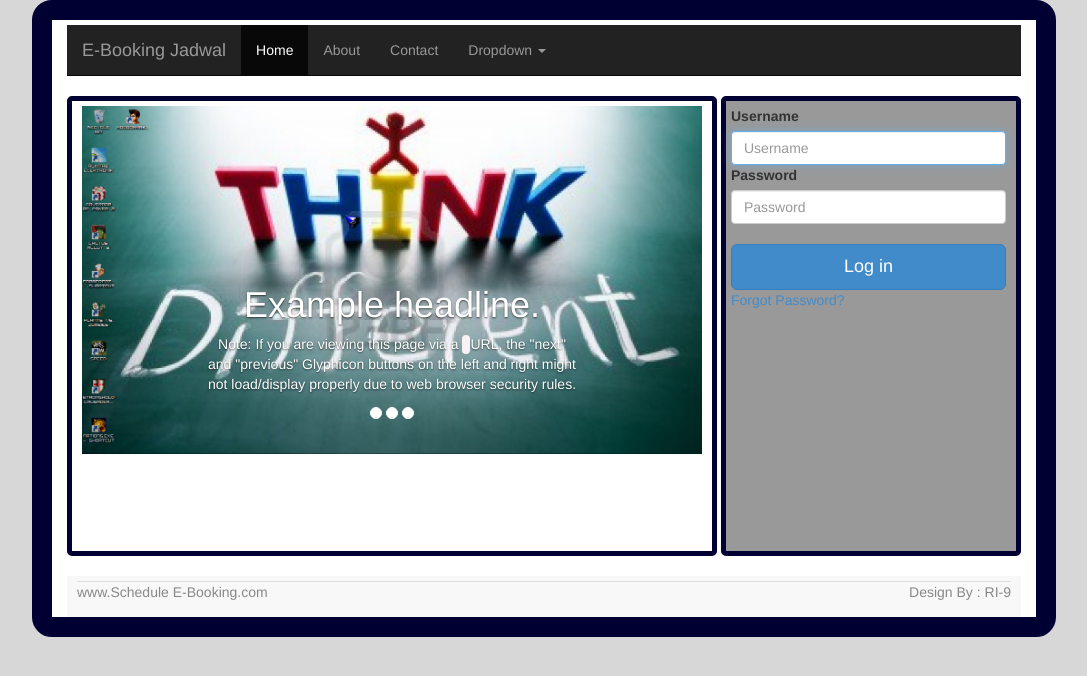
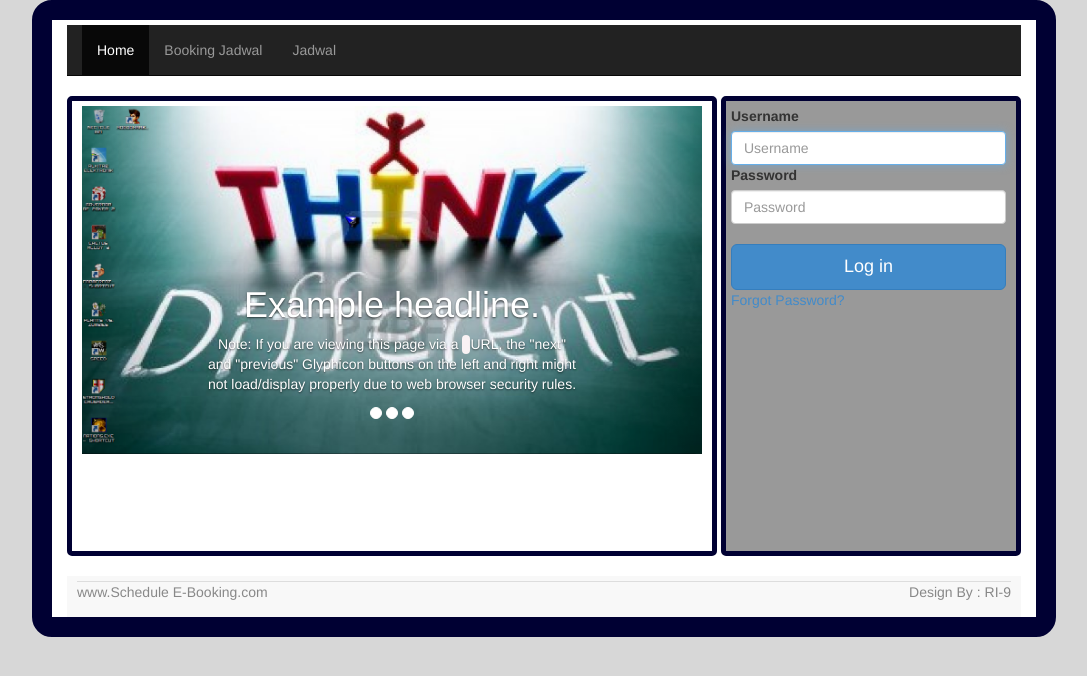
Before and after one commit to Mikroskil/RI-9, a PHP site: page /index.php in a window 1280 px wide; the page is wider, and only the part inside the window is pictured. Shown: the top 676 px of that part, without its empty margins (96-1183 px from the left). Run offline with PHP 8.4, Linux system fonts and the light colour scheme; some libraries are stand-ins or nearby versions; some web fonts are replaced.

Commit message:
Perubahan menu

```diff
--- a/fungsi.php
+++ b/fungsi.php
@@ -10,6 +10,8 @@
     mysql_select_db($db,$conn);
 	return $conn;
   }
+
+
 
 function kepala()
 {
@@ -24,6 +26,7 @@ echo'
 	<link rel="stylesheet" href="css/bootstrap.css">
 	<link rel="stylesheet" href="navbar-fixed-top.css">
 	<link rel="stylesheet" href="css/signin.css">
+	<link rel="stylesheet" href="carousel.css">
 	<script src="js/jquery.js"></script>
 	<script src="js/jquery.ui.core.js"></script>
 	<script src="js/jquery.ui.widget.js"></script>
@@ -42,38 +45,24 @@ echo'
 	<div id="container">';
 
 }
+function judul ()
+{
+	echo'
+	<div id="judul"><h1><br /><br /><a href=" ">E-Booking Mata Kuliah Pengganti</a></h1></div>
+	';
+}
 
 function navigasi()
 {
 	echo'
 	    <div class="navbar navbar-inverse navbar-static-top" role="navigation">
           <div class="container">
-            <div class="navbar-header">
-              <button type="button" class="navbar-toggle" data-toggle="collapse" data-target=".navbar-collapse">
-                <span class="sr-only">Toggle navigation</span>
-                <span class="icon-bar"></span>
-                <span class="icon-bar"></span>
-                <span class="icon-bar"></span>
-              </button>
-              <a class="navbar-brand" href="#">E-Booking Jadwal</a>
-            </div>
+
             <div class="navbar-collapse collapse">
               <ul class="nav navbar-nav">
                 <li class="active"><a href="#">Home</a></li>
-                <li><a href="#about">About</a></li>
-                <li><a href="#contact">Contact</a></li>
-                <li class="dropdown">
-                  <a href="#" class="dropdown-toggle" data-toggle="dropdown">Dropdown <b class="caret"></b></a>
-                  <ul class="dropdown-menu">
-                    <li><a href="#">Action</a></li>
-                    <li><a href="#">Another action</a></li>
-                    <li><a href="#">Something else here</a></li>
-                    <li class="divider"></li>
-                    <li class="dropdown-header">Nav header</li>
-                    <li><a href="#">Separated link</a></li>
-                    <li><a href="#">One more separated link</a></li>
-                  </ul>
-                </li>
+                <li><a href="#about">Booking Jadwal</a></li>
+                <li><a href="#contact">Jadwal</a></li>
               </ul>
             </div>
           </div>
```
